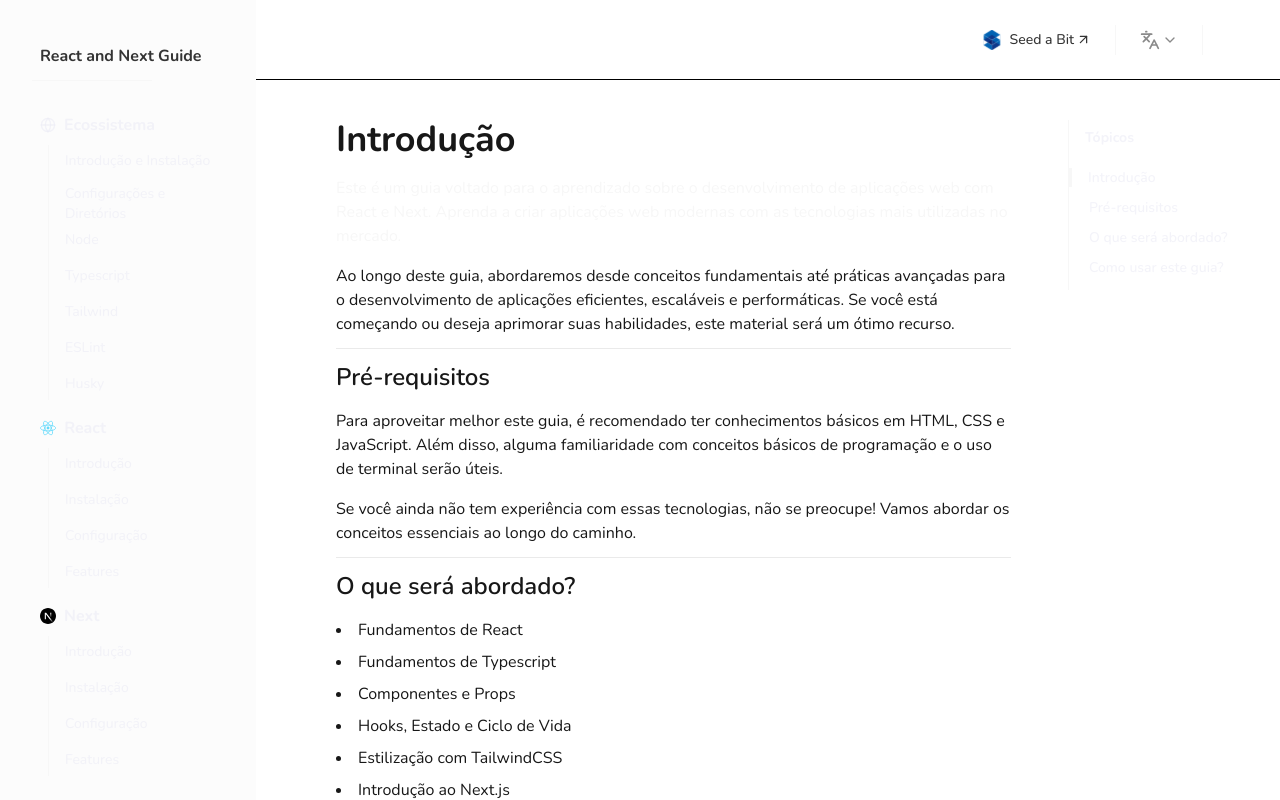
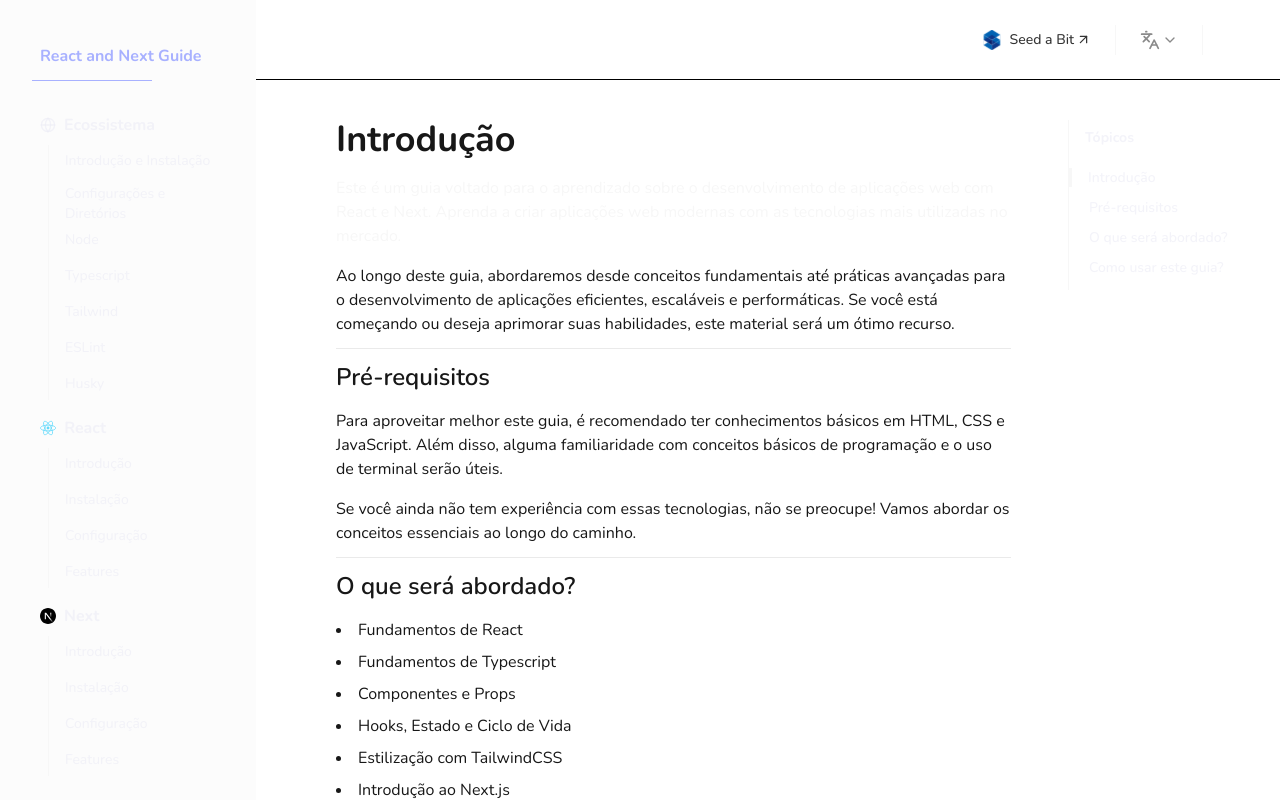
Before and after one commit to PepeuFBV/tech-guide, a Next.js app: page / in a window 1280 px wide. Shown: the top 800 px of the page. Built offline with nearby package versions, Linux system fonts and the light colour scheme.

Commit message:
feat(sidebar): added divider color for main page
Added highlight color for Divider component under main page's title in Sidebar

```diff
--- a/src/components/core/sidebar/sidebar.tsx
+++ b/src/components/core/sidebar/sidebar.tsx
@@ -1,17 +1,22 @@
+'use client'
+
 import React from 'react'
 import { Button } from '@/components/ui/button'
 import { SidebarGroup } from '@/components/core/sidebar/sidebar-group'
 import { Divider } from '@/components/ui/divider'
 import Link from 'next/link'
-
+import { usePathname } from 'next/navigation'
 import { sidebar } from '@/data/sidebar'
-
 import { cn } from '@/utils/lib/tailwind-merge'
 
 interface SidebarProps {
     className?: string
 }
 const Sidebar: React.FC<SidebarProps> = ({ className }) => { // sidebar class for the sidebar scroll style
+    const pathname = usePathname()
+
+    const pathnameHighlight: string = pathname === '/' ? 'text-sidebar-button-active' : ''
+
     return (
         <section className={cn('w-full bg-sidebar overflow-y-scroll sidebar', className)}>
             <div className='mt-9 px-8 w-full h-full flex flex-col space-y-7'>
@@ -19,12 +24,12 @@ const Sidebar: React.FC<SidebarProps> = ({ className }) => { // sidebar class fo
                     <Link passHref href='/'>
                         <Button
                             variant='link'
-                            className='w-fit px-2 text-base text-wrap font-bold text-accent-foreground hover:no-underline'
+                            className={cn('w-fit px-2 text-base text-wrap font-bold text-accent-foreground hover:no-underline', pathnameHighlight)}
                         >
                             React and Next Guide
                         </Button>
                     </Link>
-                    <Divider variant='horizontal' />
+                    <Divider variant='horizontal' color={pathname === '/' ? 'highlight' : 'secondary'} />
                 </div>
                 <div className='flex flex-col space-y-3'>
                     {sidebar.map((group, index) => (
--- a/src/components/ui/divider.tsx
+++ b/src/components/ui/divider.tsx
@@ -3,11 +3,17 @@ import { cn } from '@/utils/lib/tailwind-merge'
 
 interface DividerProps {
     variant?: 'vertical' | 'horizontal' | 'personalized'
-    color?: 'default' | 'secondary'
+    color?: 'default' | 'secondary' | 'highlight'
     className?: string
 }
 const Divider: React.FC<DividerProps> = ({ variant, color = 'default', className }) => {
-    const colorClass = color === 'secondary' ? 'bg-border' : 'bg-secondary'
+
+    let colorClass: string = 'bg-secondary'
+    if (color === 'secondary') {
+        colorClass = 'bg-border'
+    } else if (color === 'highlight') {
+        colorClass = 'bg-sidebar-button-active'
+    }
 
     if (variant === 'personalized') {
         return (
```
